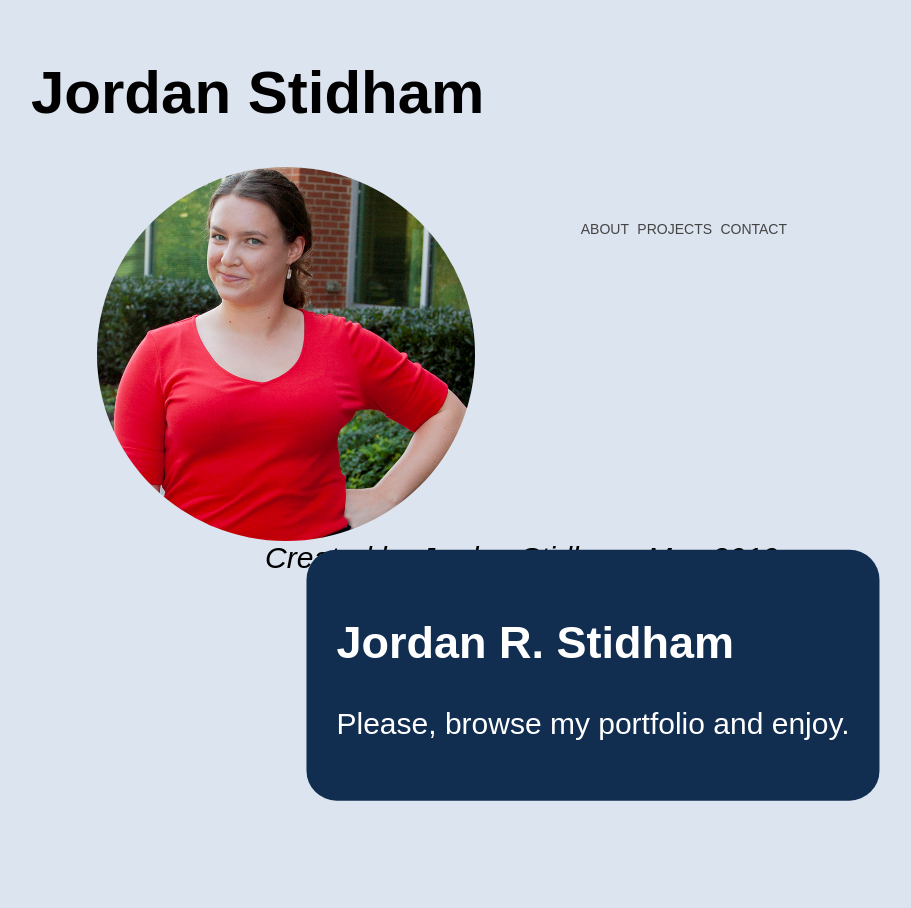
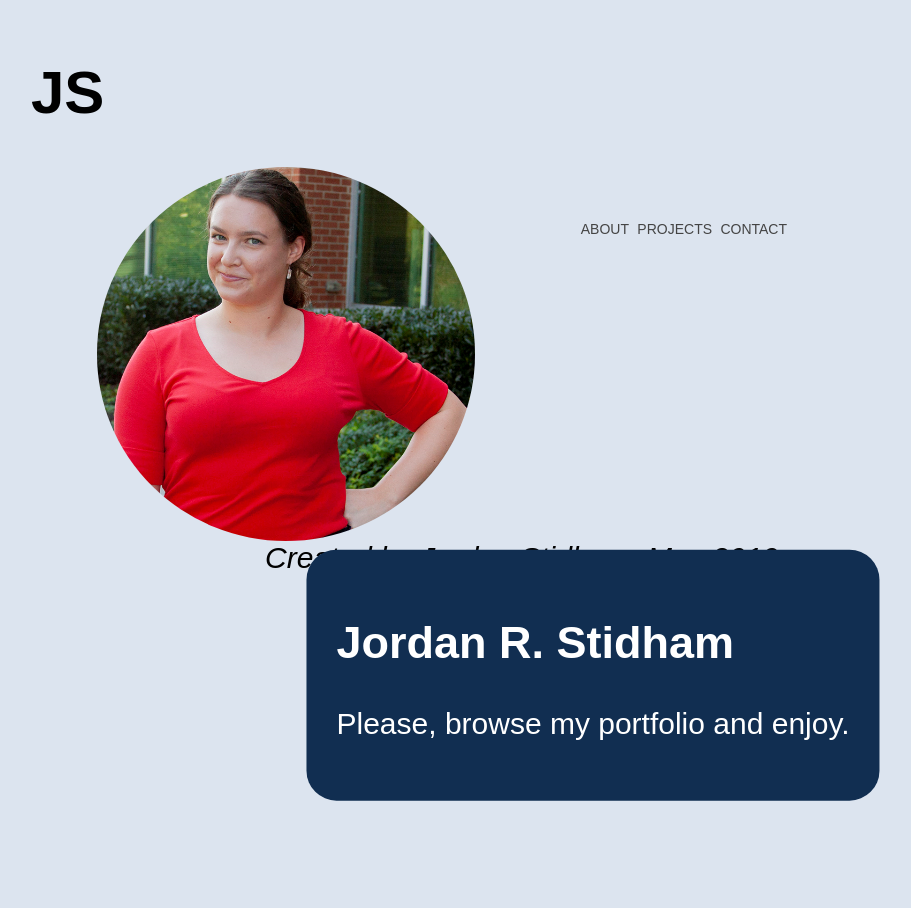
Before and after one commit to jordanstidham/PORTFOLIO, a Jekyll site: the page built from README.md, in a window 1280 px wide. Shown: the whole page, without its empty margins (47-958 px from the left). Built offline with Jekyll 4.4.1, drawn with Linux system fonts in a browser that asks for light colours; our own code applies the rules of GitHub Pages for plain Markdown files.

Commit message:
Update default.html

```diff
--- a/_layouts/default.html
+++ b/_layouts/default.html
@@ -8,7 +8,7 @@
 		<!-- header -->
 
 		<div class= "head">
-			<h1>Jordan Stidham</h1>
+			<h1>JS</h1>
 			<div>
 
 		<!-- navbar -->
```
